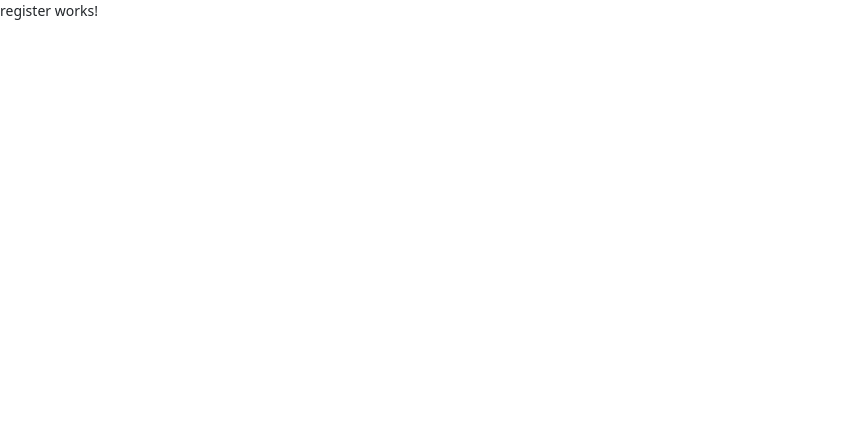
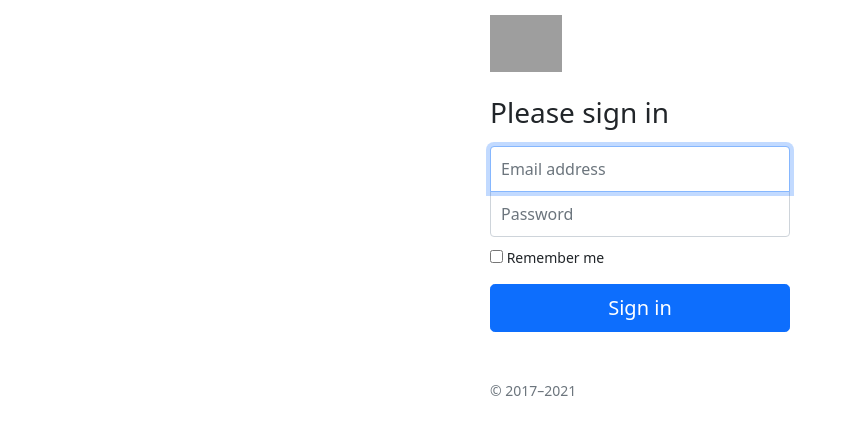
Before and after one commit to FranklinParker/angularAdminCourse, an Angular app: page /register in a window 1280 px wide. Shown: the top 434 px of the page, without its empty margins (0-856 px from the left). Built offline with nearby package versions, Linux system fonts and the light colour scheme; grey boxes are pictures that could not be loaded.

Commit message:
boot strap fomr

```diff
--- a/src/app/public/components/register/register.component.html
+++ b/src/app/public/components/register/register.component.html
@@ -1 +1,17 @@
-<p>register works!</p>
+<main class="form-signin">
+  <form>
+    <img class="mb-4" src="/docs/5.0/assets/brand/bootstrap-logo.svg" alt="" width="72" height="57">
+    <h1 class="h3 mb-3 fw-normal">Please sign in</h1>
+    <label for="inputEmail" class="visually-hidden">Email address</label>
+    <input type="email" id="inputEmail" class="form-control" placeholder="Email address" required autofocus>
+    <label for="inputPassword" class="visually-hidden">Password</label>
+    <input type="password" id="inputPassword" class="form-control" placeholder="Password" required>
+    <div class="checkbox mb-3">
+      <label>
+        <input type="checkbox" value="remember-me"> Remember me
+      </label>
+    </div>
+    <button class="w-100 btn btn-lg btn-primary" type="submit">Sign in</button>
+    <p class="mt-5 mb-3 text-muted">&copy; 2017–2021</p>
+  </form>
+</main>
--- a/src/app/public/components/register/register.component.scss
+++ b/src/app/public/components/register/register.component.scss
@@ -0,0 +1,42 @@
+html,
+body {
+  height: 100%;
+}
+
+body {
+  display: flex;
+  align-items: center;
+  padding-top: 40px;
+  padding-bottom: 40px;
+  background-color: #f5f5f5;
+}
+
+.form-signin {
+  width: 100%;
+  max-width: 330px;
+  padding: 15px;
+  margin: auto;
+}
+.form-signin .checkbox {
+  font-weight: 400;
+}
+.form-signin .form-control {
+  position: relative;
+  box-sizing: border-box;
+  height: auto;
+  padding: 10px;
+  font-size: 16px;
+}
+.form-signin .form-control:focus {
+  z-index: 2;
+}
+.form-signin input[type="email"] {
+  margin-bottom: -1px;
+  border-bottom-right-radius: 0;
+  border-bottom-left-radius: 0;
+}
+.form-signin input[type="password"] {
+  margin-bottom: 10px;
+  border-top-left-radius: 0;
+  border-top-right-radius: 0;
+}
```
